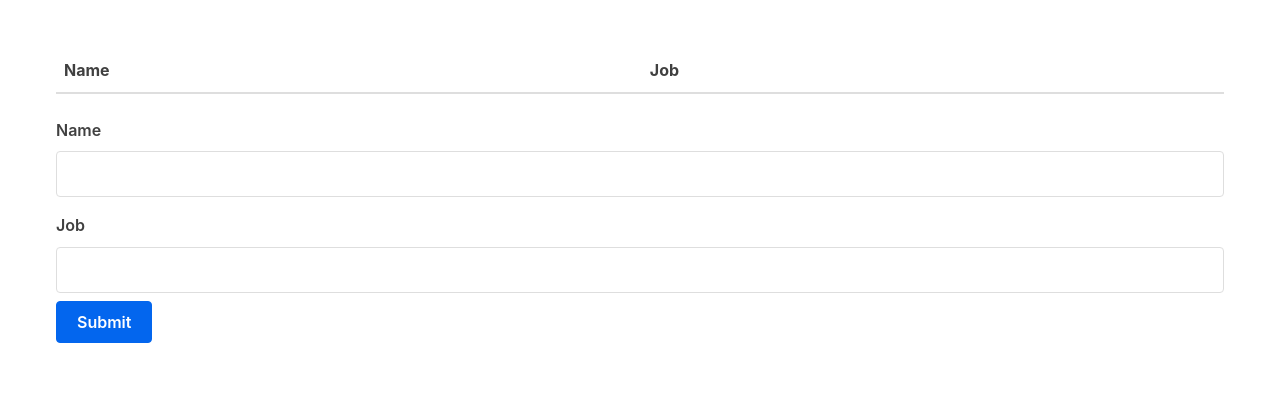
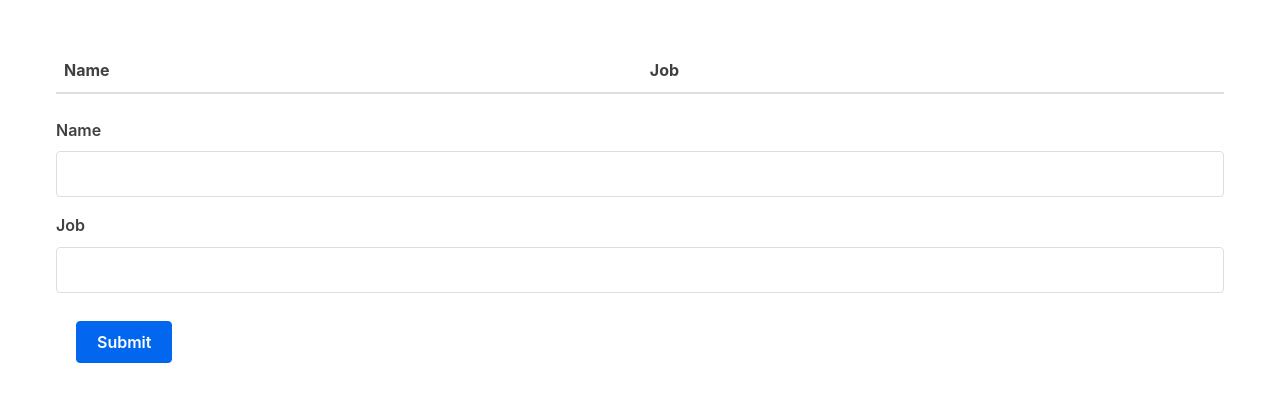
Before and after one commit to aniledev/react-contact-info, a React (Create React App) app: page / in a window 1280 px wide. Shown: the top 402 px of the page. Built offline with nearby package versions, Linux system fonts and the light colour scheme.

Commit message:
style: change button styling

```diff
--- a/src/Form.css
+++ b/src/Form.css
@@ -4,4 +4,5 @@
   background-color: lightskyblue;
   text-decoration: none;
   border: none;
+  margin: 20px;
 }
--- a/src/index.css
+++ b/src/index.css
@@ -809,6 +809,7 @@ button,
   cursor: pointer;
   text-decoration: none;
   line-height: 1;
+  margin: 20px;
 }
 
 .button:hover,
```
